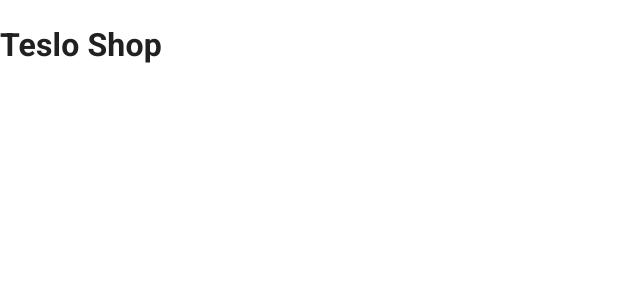
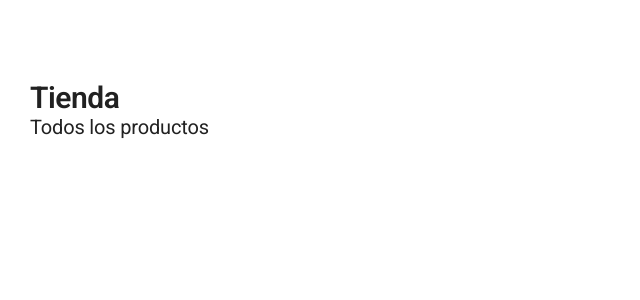
Before and after one commit to jluquer/nextjs-fh, a Next.js app in the folder 05-teslo-shop/: page / in a window 1280 px wide. Shown: the top 300 px of the page, without its empty margins (0-640 px from the left). Built offline with nearby package versions, Linux system fonts and the light colour scheme.

Commit message:
initialized directories and ShopLayout

```diff
--- /dev/null
+++ b/05-teslo-shop/components/layouts/ShopLayout.tsx
@@ -0,0 +1,30 @@
+import Head from "next/head";
+import { ReactNode } from "react";
+
+interface Props {
+  children: ReactNode;
+  title: string;
+  pageDescription: string;
+  imageFullUrl?: string;
+}
+
+export function ShopLayout({ children, title, pageDescription, imageFullUrl }: Props) {
+  return (
+    <>
+      <Head>
+        <title>{title}</title>
+        <meta name="description" content={pageDescription} />
+        <meta name="og:title" content={title} />
+        <meta name="og:description" content={pageDescription} />
+        {imageFullUrl && <meta name="og:image" content={imageFullUrl} />}
+      </Head>
+      <nav></nav>
+
+      <main style={{ margin: "80px auto", maxWidth: "1440px", padding: "0px 30px" }}>
+        {children}
+      </main>
+
+      <footer></footer>
+    </>
+  );
+}
--- /dev/null
+++ b/05-teslo-shop/components/layouts/index.ts
@@ -0,0 +1 @@
+export * from "./ShopLayout";
--- a/05-teslo-shop/pages/index.tsx
+++ b/05-teslo-shop/pages/index.tsx
@@ -1,3 +1,18 @@
+import { ShopLayout } from "@/components/layouts";
+import { Typography } from "@mui/material";
+
 export default function Home() {
-  return <h1>Teslo Shop</h1>;
+  return (
+    <ShopLayout
+      title="Teslo-Shop - Home"
+      pageDescription="Encuentra los mejores productos de Teslo aquí"
+    >
+      <Typography variant="h1" component={"h1"}>
+        Tienda
+      </Typography>
+      <Typography variant="h2" sx={{ mb: 1 }}>
+        Todos los productos
+      </Typography>
+    </ShopLayout>
+  );
 }
```
